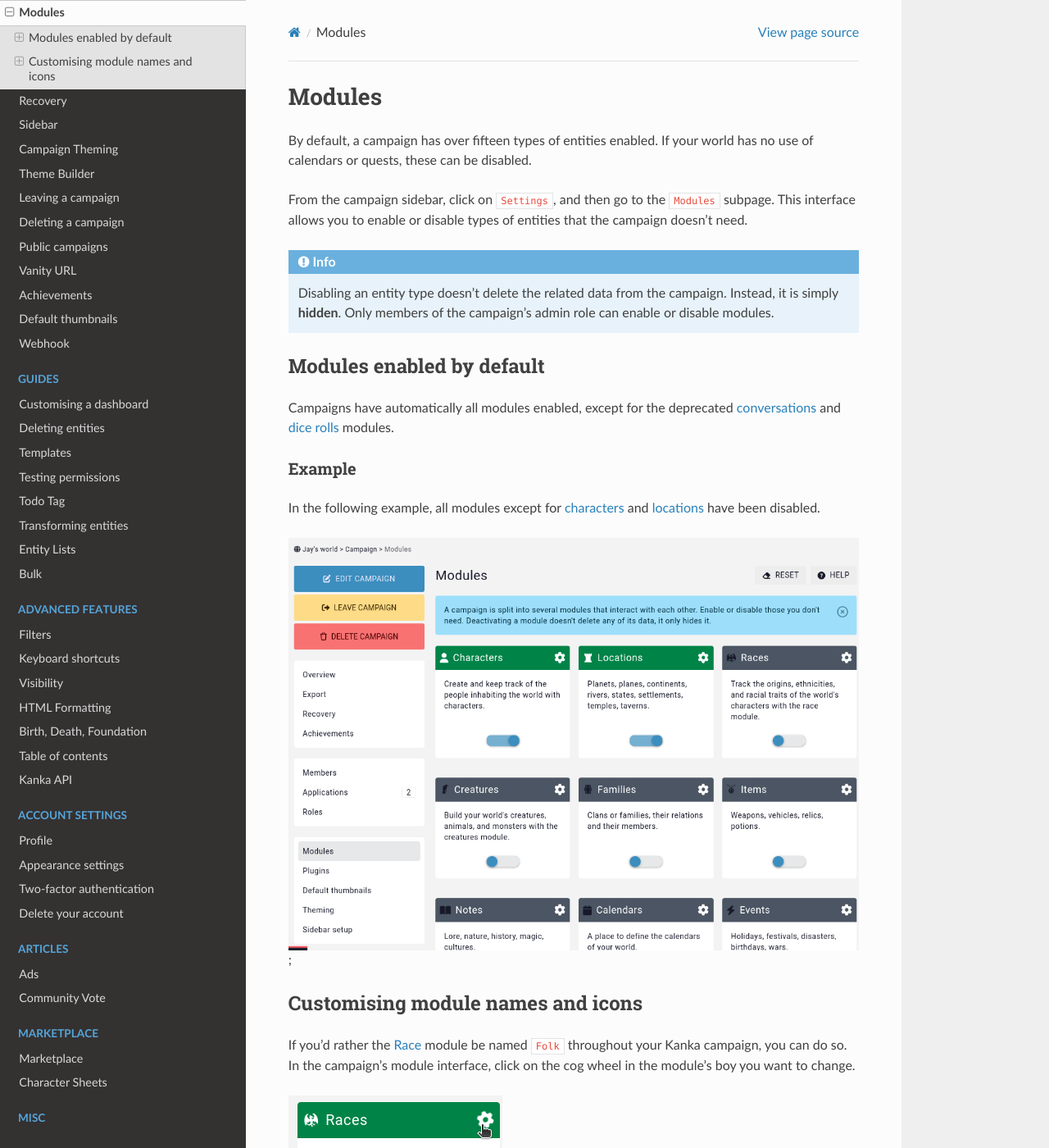
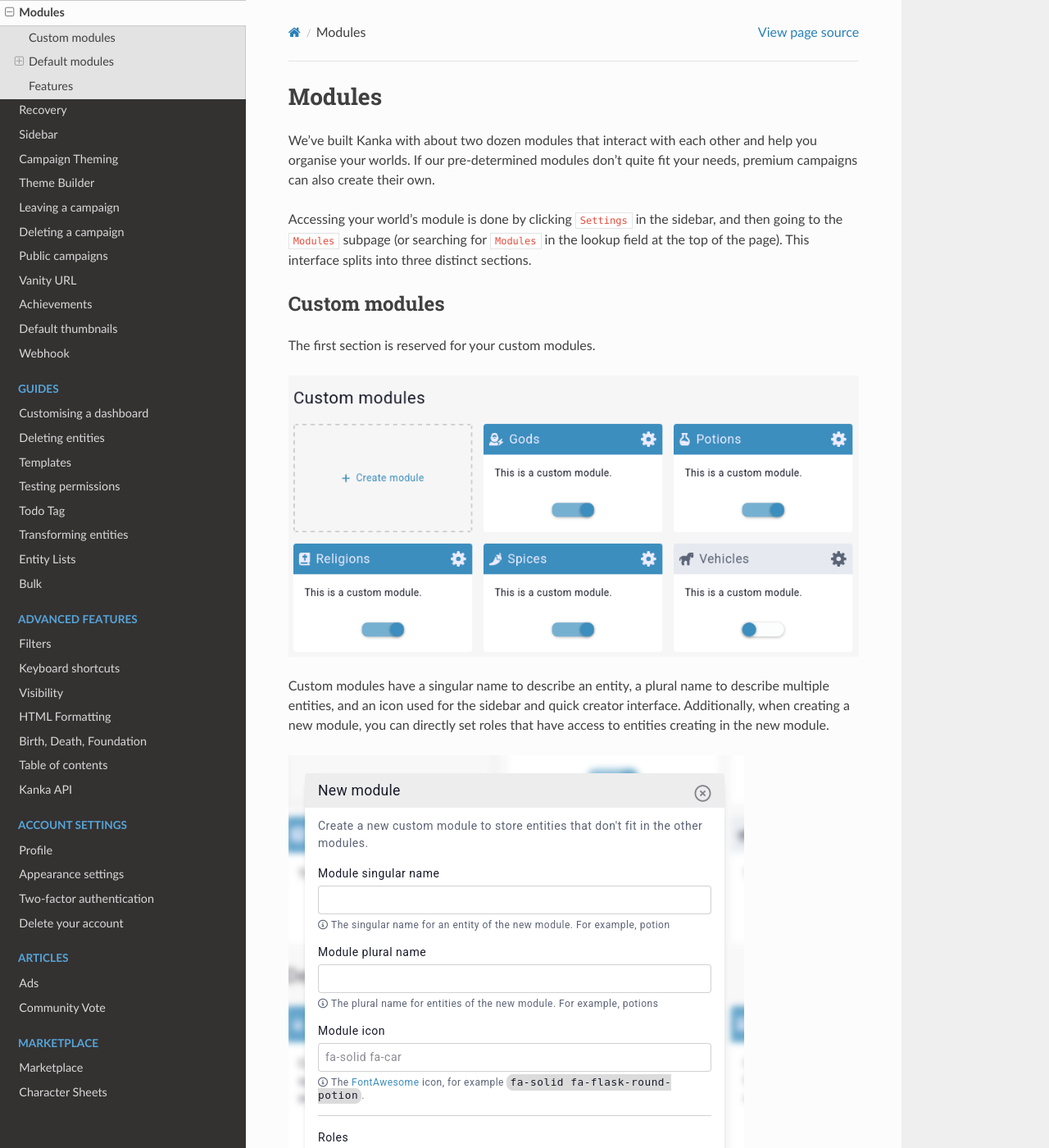
Before and after one commit to owlchester/kanka-docs, a Sphinx documentation site: the page built from docs/source/features/campaigns/modules.md, in a window 1280 px wide and 1400 px high. Shown: the whole window at 82% size. Built offline with Sphinx 7.4.7 and the Read the Docs theme 3.1.0, drawn with Linux system fonts in a browser that asks for light colours; pages that are not in the unit, such as notebooks, are missing from menus; some of the changed text lies outside the part shown.

Commit message:
New docs 3.0

````diff
--- a/docs/source/features/campaigns/modules.md
+++ b/docs/source/features/campaigns/modules.md
@@ -1,26 +1,33 @@
 # Modules
 
-By default, a campaign has over fifteen types of entities enabled. If your world has no use of calendars or quests, these can be disabled.
+We've built Kanka with about two dozen modules that interact with each other and help you organise your worlds. If our pre-determined modules don't quite fit your needs, premium campaigns can also create their own.
 
-From the campaign sidebar, click on `Settings`, and then go to the `Modules` subpage. This interface allows you to enable or disable types of entities that the campaign doesn't need.
+Accessing your world's module is done by clicking `Settings` in the sidebar, and then going to the `Modules` subpage (or searching for `Modules` in the lookup field at the top of the page). This interface splits into three distinct sections.
+
+## Custom modules
+
+The first section is reserved for your custom modules.
+
+![Custom modules](img/modules-custom.png)
+
+Custom modules have a singular name to describe an entity, a plural name to describe multiple entities, and an icon used for the sidebar and quick creator interface. Additionally, when creating a new module, you can directly set roles that have access to entities creating in the new module.
+
+![New module form](img/modules-new.png)
+
+Once created, the new module is visible in the [Bookmarks](/advanced/bookmarks) section of the sidebar and as an option in the quick creator.
+
+
+## Default modules
+
+Each world comes with the afromentioned pre-determined default modules, and they are automatically all enabled, except for the deprecated [conversations](/entities/conversations) and [dice rolls](/entities/dice-rolls) modules.
 
 ```{admonition} Info
 Disabling an entity type doesn't delete the related data from the campaign. Instead, it is simply **hidden**. Only members of the campaign's admin role can enable or disable modules.
 ```
 
-## Modules enabled by default
+### Customising module names and icons
 
-Campaigns have automatically all modules enabled, except for the deprecated [conversations](/entities/conversations) and [dice rolls](/entities/dice-rolls) modules.
-
-### Example
-
-In the following example, all modules except for [characters](/entities/characters) and [locations](/entities/locations) have been disabled.
-
-![Example campaign modules](img/modules-example.png);
-
-## Customising module names and icons
-
-If you'd rather the [Race](/entities/races) module be named `Folk` throughout your Kanka campaign, you can do so. In the campaign's module interface, click on the cog wheel in the module's boy you want to change.
+If you'd rather the [Race](/entities/races) module be named `Folk` throughout your Kanka campaign, you can do so. Click on the cog wheel in the module's box you want to change.
 
 ![Cog wheel icon](img/modules-cog.png)
 
@@ -31,3 +38,7 @@
 ### Module icon
 
 The module icon field can be filled out with a [FontAwesome or RPGAwesome](/features/campaigns/sidebar#what-fonts-are-available) class.
+
+## Features
+
+At the bottom of the page you'll find features that can be turned off. For example, if you don't need inventories or assets in your campaign. Most features are such an integral part of Kanka that they cannot be turned off. However, you can hide them with some [custom CSS magic](/features/campaigns/theming).
````
Also changed, not shown: docs/source/features/mentions.md (+20 -2 lines), docs/source/features/campaigns/img/modules-cog.png, docs/source/features/campaigns/img/modules-config.png, docs/source/features/campaigns/img/modules-custom.png (added), docs/source/features/campaigns/img/modules-example.png (deleted), docs/source/features/campaigns/img/modules-new.png (added), docs/source/features/img/post-copy-advanced.png (added), docs/source/features/img/post-mentions.png (added).
